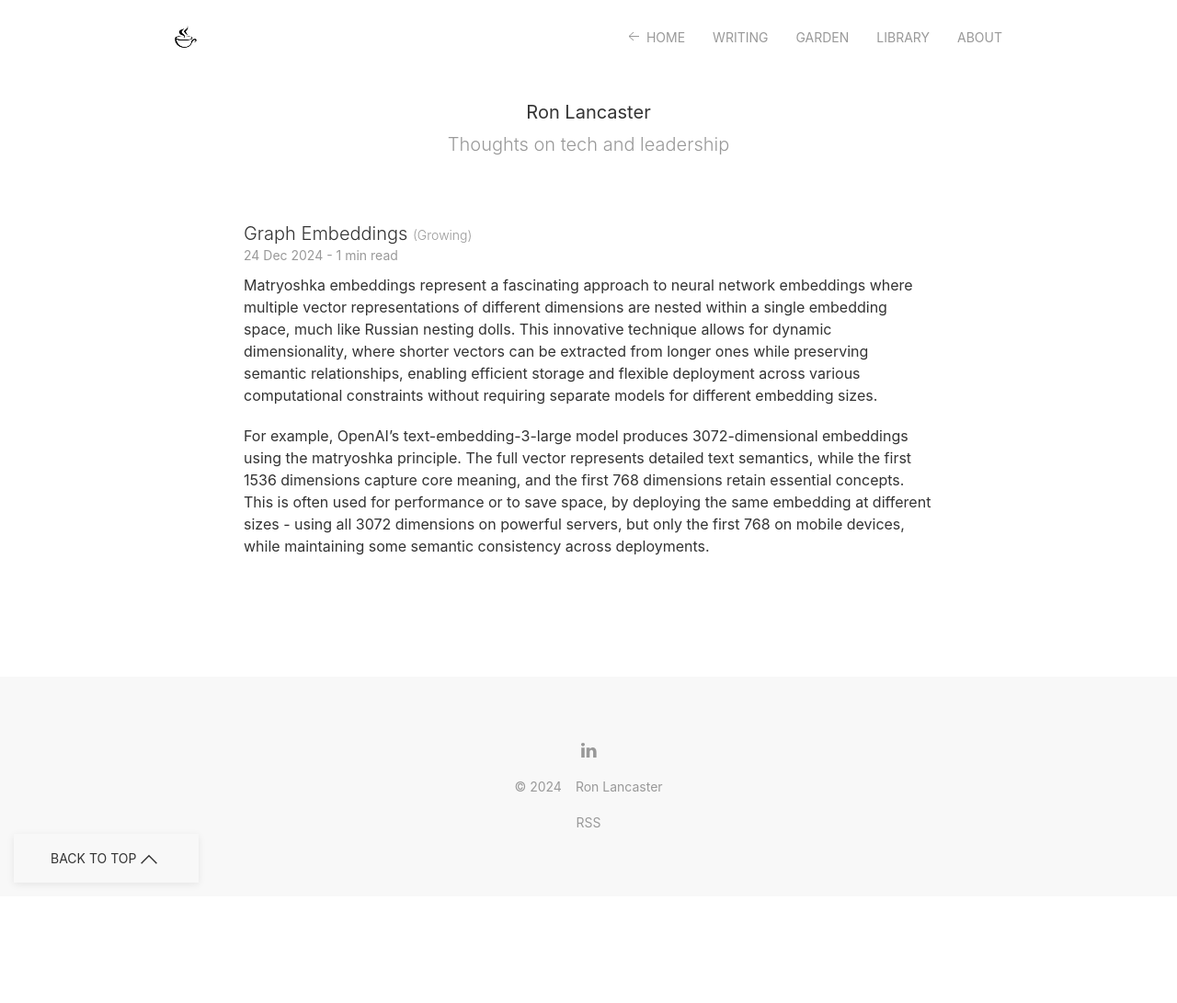
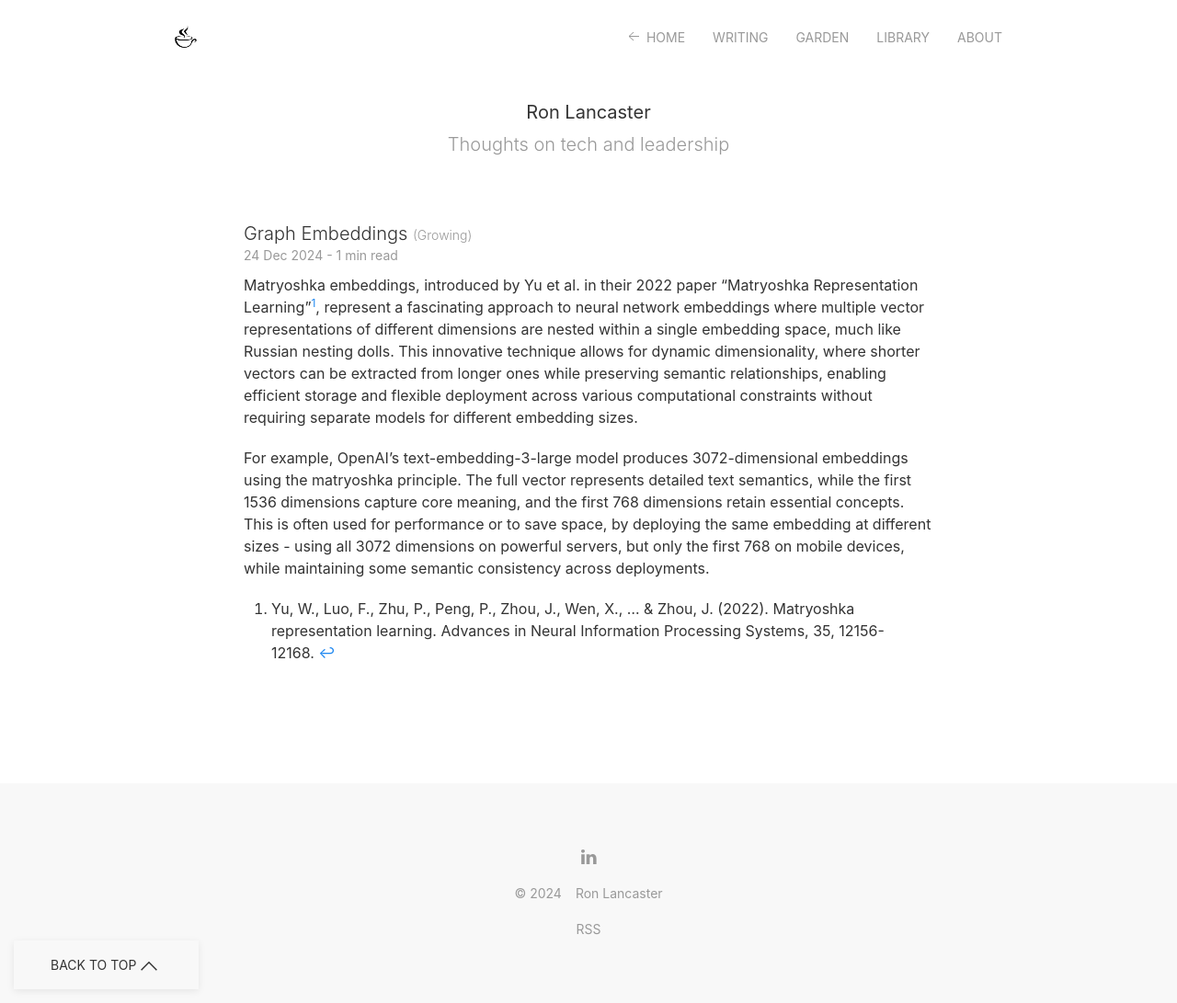
Before and after one commit to nyvyn/nyvyn.github.io, a Jekyll site: the page built from _notes/2024-12-24-graph-embeddings.markdown, in a window 1280 px wide. Shown: the whole page at 92% size. Built offline with Jekyll 4.4.1, drawn with Linux system fonts in a browser that asks for light colours; before the commit the page ends 975 px from its top, so only the background shows below that.

Commit message:
docs: Add reference to original Matryoshka embeddings paper

```diff
--- a/_notes/2024-12-24-graph-embeddings.markdown
+++ b/_notes/2024-12-24-graph-embeddings.markdown
@@ -5,11 +5,13 @@ description: Thinking about embeddings as graphs
 status: Growing
 ---
 
-Matryoshka embeddings represent a fascinating approach to neural network embeddings where multiple vector
+Matryoshka embeddings, introduced by Yu et al. in their 2022 paper "Matryoshka Representation Learning"[^1], represent a fascinating approach to neural network embeddings where multiple vector
 representations of different dimensions are nested within a single embedding space, much like Russian nesting dolls.
 This innovative technique allows for dynamic dimensionality, where shorter vectors can be extracted from longer ones
 while preserving semantic relationships, enabling efficient storage and flexible deployment across various computational
 constraints without requiring separate models for different embedding sizes.
+
+[^1]: Yu, W., Luo, F., Zhu, P., Peng, P., Zhou, J., Wen, X., ... & Zhou, J. (2022). Matryoshka representation learning. Advances in Neural Information Processing Systems, 35, 12156-12168.
 
 For example, OpenAI's text-embedding-3-large model produces 3072-dimensional embeddings using the matryoshka principle.
 The full vector represents detailed text semantics, while the first 1536 dimensions capture core meaning,
```
